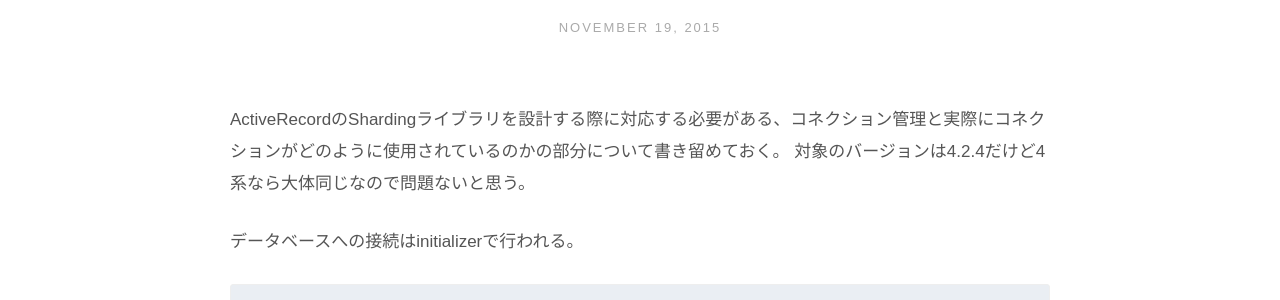
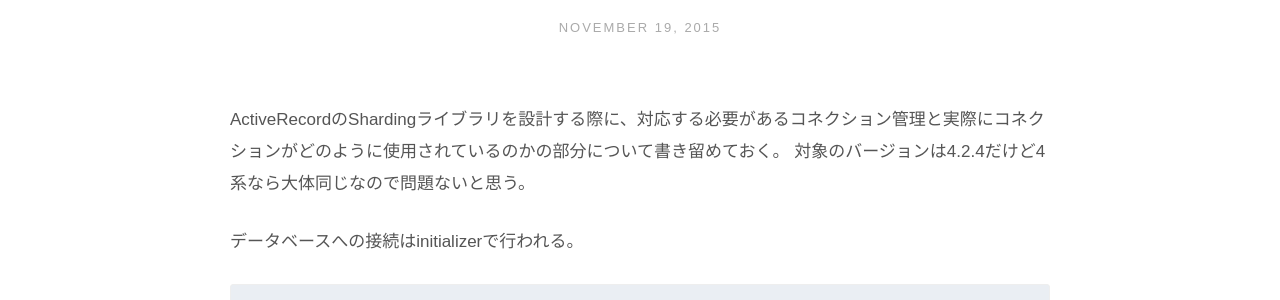
Before and after one commit to daichirata-blog/daichirata-blog.github.io, a Jekyll site: the page built from _posts/2015-11-19-activerecord-connection.md, in a window 1280 px wide. Shown: the part 231-531 px from the top of the page. Built offline with Jekyll 4.4.1, drawn with Linux system fonts in a browser that asks for light colours; comment, search, counter and statistics services are not loaded.

Commit message:
add a new entry.

```diff
--- a/_posts/2015-11-19-activerecord-connection.md
+++ b/_posts/2015-11-19-activerecord-connection.md
@@ -4,7 +4,7 @@
   -
 ---
 
-ActiveRecordのShardingライブラリを設計する際に対応する必要がある、コネクション管理と実際にコネクションがどのように使用されているのかの部分について書き留めておく。
+ActiveRecordのShardingライブラリを設計する際に、対応する必要があるコネクション管理と実際にコネクションがどのように使用されているのかの部分について書き留めておく。
 対象のバージョンは4.2.4だけど4系なら大体同じなので問題ないと思う。
 
 データベースへの接続はinitializerで行われる。
--- a/_sass/_main.scss
+++ b/_sass/_main.scss
@@ -216,6 +216,7 @@
 }
 
 @media screen and (max-width: $max-width + 40) {
+    html { font-size: 50%; } // 1rem = 8px;
     .container { padding: 20px; }
     .profile { padding: 0 0 40px; margin-bottom: 0; }
     .post-wrapper, .post-list-wrapper { padding: 0; }
```
Also changed, not shown: _posts/2015-11-30-heroku-to-openshift.md (renamed from _drafts/heroku_to_openshift.md, +1 -1 lines).
